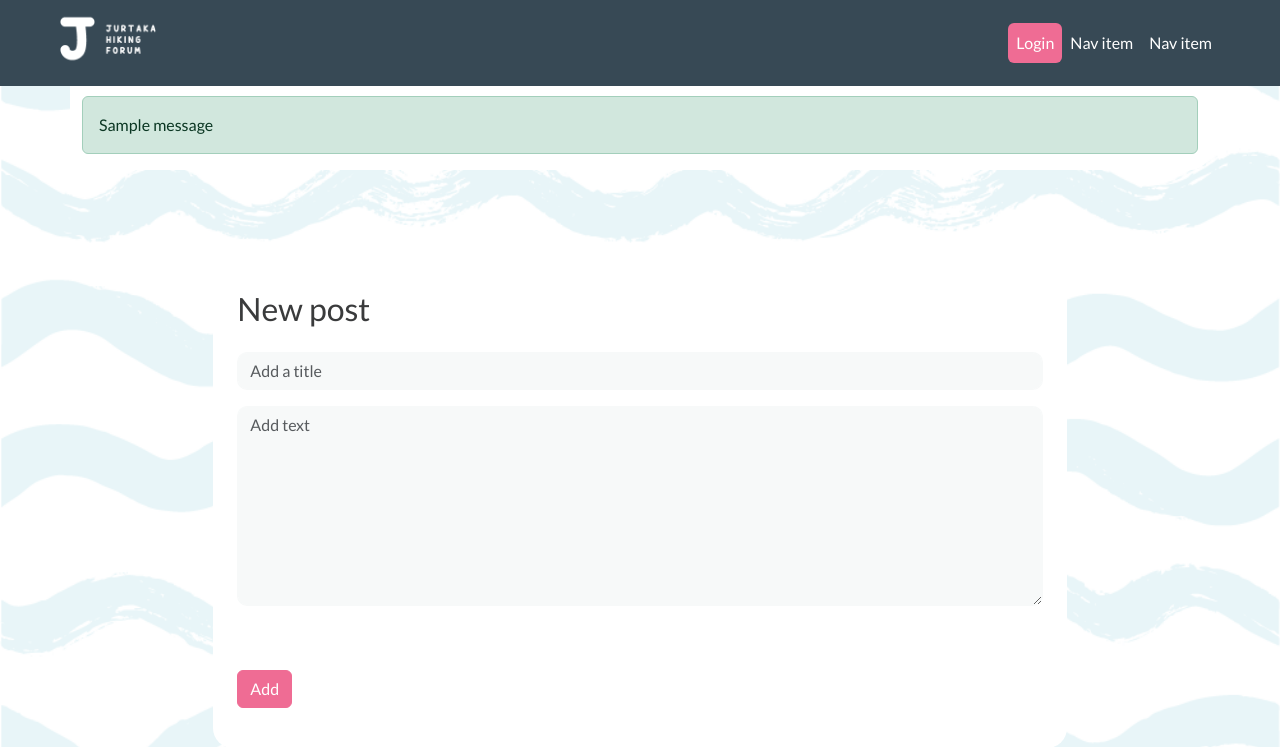
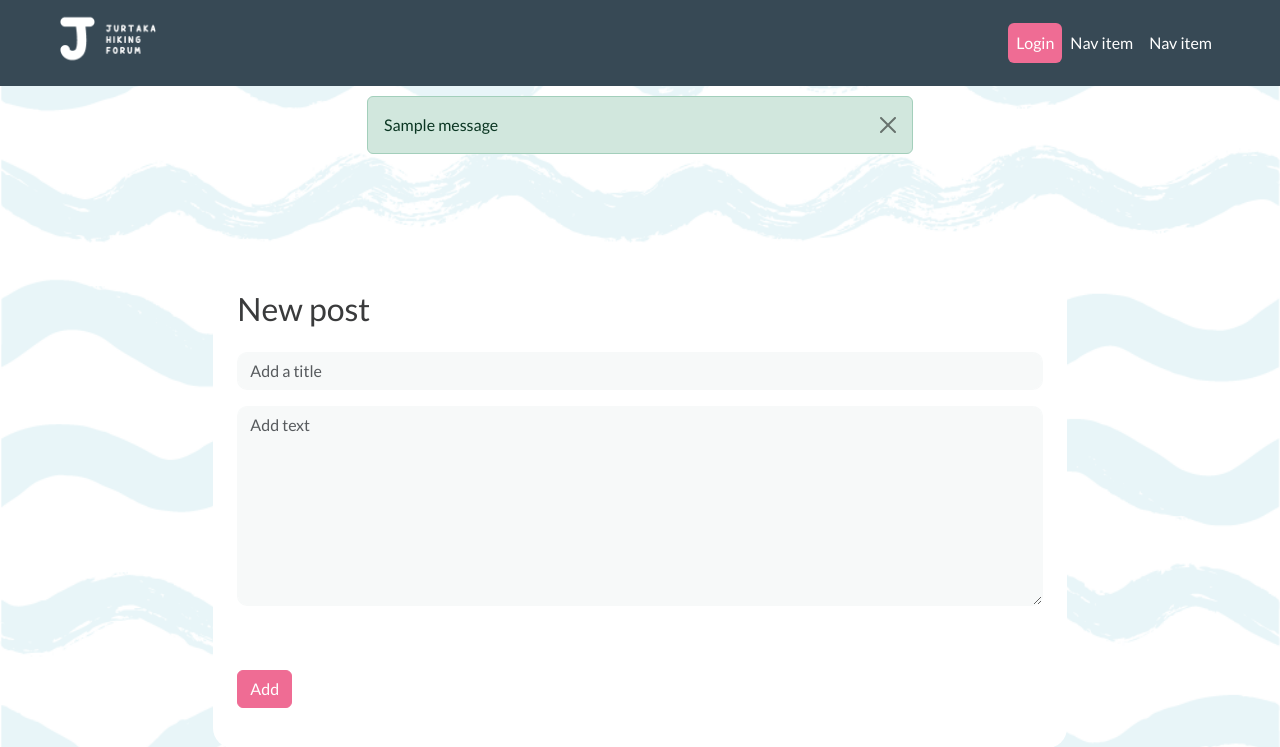
Before and after one commit to lienebriede/My-project-django, a Django app: page /post/ in a window 1280 px wide. Shown: the top 747 px of the page. Run offline with Django 4.2, Linux system fonts and the light colour scheme; tables that the repository leaves empty hold one stand-in row (values such as "Sample post"); one stand-in notice (Sample message) is shown; parts of the project's set-up code (start-up, migrations or seed data) failed here and were passed over; some libraries are stand-ins or nearby versions.

Commit message:
Fix logo issue, add messages to commenting

```diff
--- a/forum/templates/forum/post_create.html
+++ b/forum/templates/forum/post_create.html
@@ -3,7 +3,7 @@
 {% block content %}
 
 <!-- Create a new post -->
-<div class="container col-md-8 p-4">
+<div class="container container-white col-md-8 p-4">
     <h2>New post</h2>
     <form method="post" class="mt-4">
         {% csrf_token %}
--- a/forum/templates/forum/post_detail.html
+++ b/forum/templates/forum/post_detail.html
@@ -6,7 +6,7 @@
 
 {% block content %}
 <!-- Individual post -->
-<div class="container pt-4">
+<div class="container container-white pt-4">
     <!-- Go back arrow -->
     <a href="{% url 'home' %}" aria-label="go back home" class="ps-4">
         <i class="fa-solid fa-arrow-left"></i>
--- a/forum/views.py
+++ b/forum/views.py
@@ -70,6 +70,10 @@
             comment.author = request.user
             comment.post = post
             comment.save()
+            messages.success(
+                request,
+                "Thanks for commenting!"
+            )
 
     comment_form = CommentForm()
 
--- a/static/css/style.css
+++ b/static/css/style.css
@@ -57,7 +57,7 @@
     text-decoration: none;
 }
 
-.container {
+.container-white {
     background-color: white !important;
     border-radius: 20px;
 }
--- a/templates/base.html
+++ b/templates/base.html
@@ -28,7 +28,7 @@
     <!-- Nav bar -->
     <nav class="navbar navbar-expand-lg fixed-top p-2 px-lg-5" data-bs-theme="dark">
         <div class="container-fluid">
-            <a href="{% url 'home' %}"><img src="../static/images/Logo_white.png" height="70" width="auto"
+            <a href="{% url 'home' %}"><img src="{% static 'images/Logo_white.png' %}" height="70" width="auto"
                     class="logo"></a>
             <button class="navbar-toggler" type="button" data-bs-toggle="collapse" data-bs-target="#navbarText"
                 aria-controls="navbarText" aria-expanded="false" aria-label="Toggle navigation">
@@ -61,12 +61,15 @@
     <!-- Message display -->
     {% if messages %}
     <div class="container mt-5">
-        <div class="mt-5">
-            {% for message in messages %}
-            <div class="alert alert-{{ message.tags }}">
-                {{ message }}
+        <div class="row justify-content-center mt-5">
+            <div class="col-md-6">
+                {% for message in messages %}
+                <div class="alert alert-{{ message.tags }} alert-dismissible fade show" role="alert">
+                    {{ message }}
+                    <button type="button" class="btn-close" data-bs-dismiss="alert" aria-label="Close"></button>
+                </div>
+                {% endfor %}
             </div>
-            {% endfor %}
         </div>
     </div>
     {% endif %}
```
